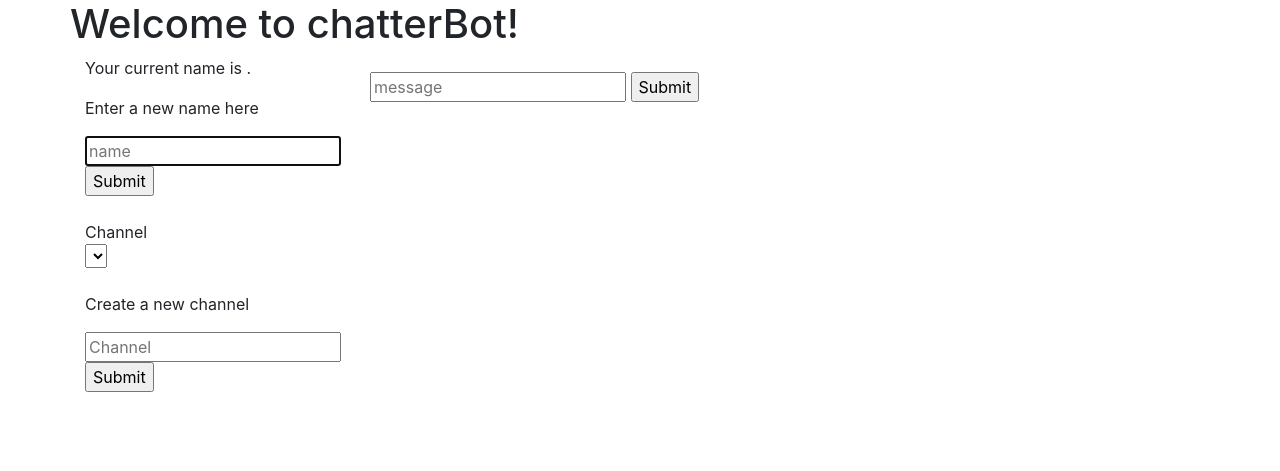
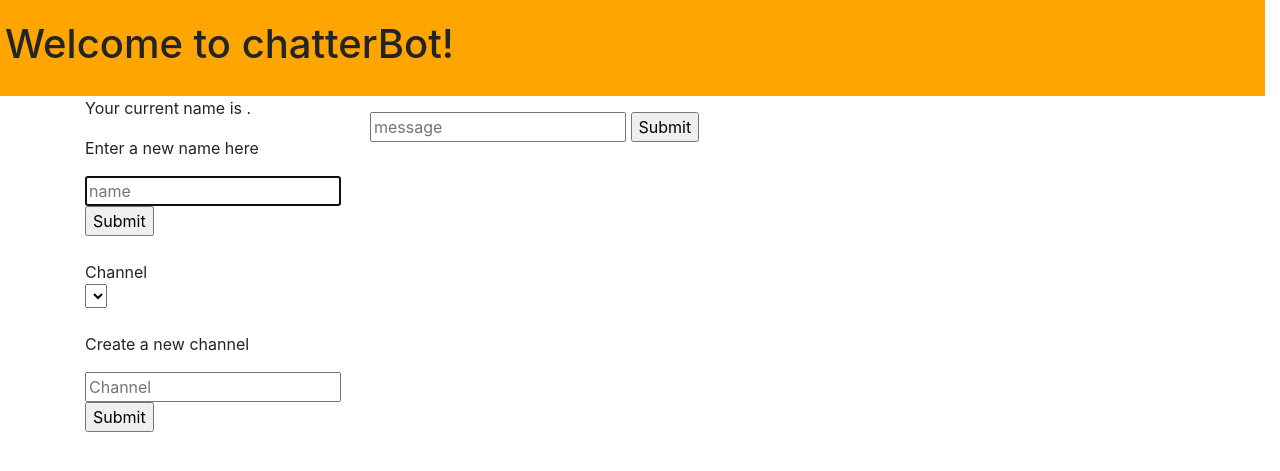
Before and after one commit to Alex-x90/project2, a Flask app: page / in a window 1280 px wide. Shown: the top 471 px of the page. Run offline with Flask 2, Linux system fonts and the light colour scheme; lists and menus that the app fills with data are empty; some libraries are stand-ins or nearby versions.

Commit message:
more bug fixes. Added a stylesheet and a bit of styling

```diff
--- a/application.py
+++ b/application.py
@@ -23,9 +23,10 @@ def message(channel,message):
     channel_list[f"{channel['channel']}"].append(message['message'])
     if len(channel_list[f"{channel['channel']}"]) > 100:
         del channel_list[f"{channel['channel']}"][0]
-        emit("new message", channel_list[f"{channel['channel']}"][100], broadcast=True)
-    value = len(channel_list[f"{channel['channel']}"])
-    emit("new message", channel_list[f"{channel['channel']}"][value-1], broadcast=True)
+        emit("new message", channel_list[f"{channel['channel']}"][99], broadcast=True)
+    else:
+        value = len(channel_list[f"{channel['channel']}"])
+        emit("new message", channel_list[f"{channel['channel']}"][value-1], broadcast=True)
 
 @socketio.on("connecting")
 def connect():
--- /dev/null
+++ b/static/style.css
@@ -0,0 +1,16 @@
+.head{
+    text-align: center;
+    background-color:orange;
+    width:100%;
+    padding:20px;
+    padding-right:20px;
+    position:sticky;
+    top:0;
+    z-index:1;
+}
+
+.col-3{
+    position:sticky;
+    top:0;
+
+}
--- a/templates/index.html
+++ b/templates/index.html
@@ -4,15 +4,17 @@
         <script type="text/javascript" src="//cdnjs.cloudflare.com/ajax/libs/socket.io/1.3.6/socket.io.min.js"></script>
         <script src="{{ url_for('static', filename='index.js') }}"></script>
         <link rel="stylesheet" href="https://stackpath.bootstrapcdn.com/bootstrap/4.1.1/css/bootstrap.min.css" integrity="sha384-WskhaSGFgHYWDcbwN70/dfYBj47jz9qbsMId/iRN3ewGhXQFZCSftd1LZCfmhktB" crossorigin="anonymous">
+        <link rel="stylesheet" type= "text/css" href="{{ url_for('static',filename='style.css') }}">
         <title>ChatterBot</title>
     </head>
     <body>
+        <div class="row head ">
+                <h1>Welcome to chatterBot!</h1>
+        </div>
         <div class="container">
+
             <div class="row">
-                <h1>Welcome to chatterBot!</h1>
-            </div>
-            <div class="row">
-                <div class="col-3">
+                <div class="col-3 ">
                     <p> Your current name is <span id="name"></span>.</p>
                     <p>Enter a new name here</p>
                     <form class="name">
@@ -38,11 +40,11 @@
                     <ul id="messages">
 
                     </ul>
+                <form class="message">
+                    <input id="messageSent" autocomplete="off" autofocus placeholder="message {{ channel }}" type="text">
+                    <input type="Submit">
+                </form>
 
-                    <form class="message">
-                        <input id="messageSent" autocomplete="off" autofocus placeholder="message {{ channel }}" type="text">
-                        <input type="Submit">
-                    </form>
                 </div>
             </div>
         </div>
```
